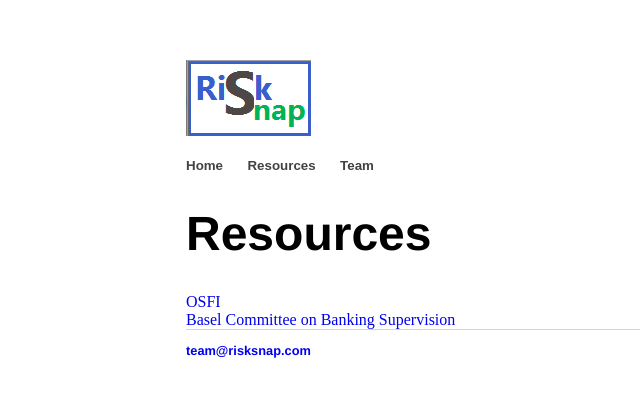
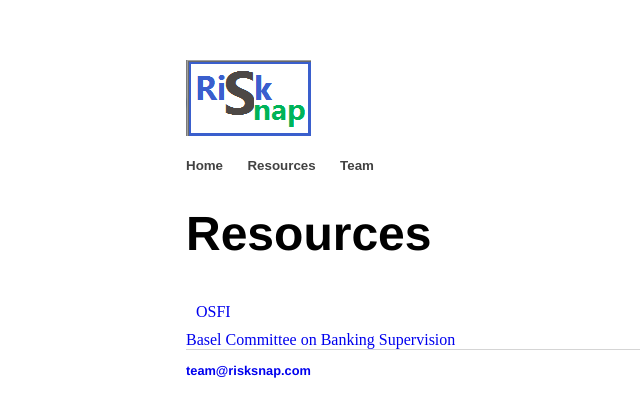
Before and after one commit to risksnap/RiskSnap, a Jekyll site: the page built from resources/index.html, in a window 1280 px wide. Shown: the top 417 px of the page, without its empty margins (6-646 px from the left). Built offline with Jekyll 4.4.1, drawn with Linux system fonts in a browser that asks for light colours.

```diff
--- a/resources/index.html
+++ b/resources/index.html
@@ -5,8 +5,8 @@ layout: default
 	<H1>Resources</H1>
 
     <div class="table">
-        <div class="table-row"><a href="http://www.osfi-bsif.gc.ca/Eng/Pages/default.aspx">OSFI</a></div>
-        <div class="table-row"><a href="https://www.bis.org/bcbs/">Basel Committee on Banking Supervision</a></div>
+        <div class="table-row"><div class="table-body-text-cell"><a href="http://www.osfi-bsif.gc.ca/Eng/Pages/default.aspx">OSFI</a></div></div>
+        <div class="table-row"></div><a href="https://www.bis.org/bcbs/">Basel Committee on Banking Supervision</a></div></div>
     </div>
 
 </div><!-- /.blurb -->
```
